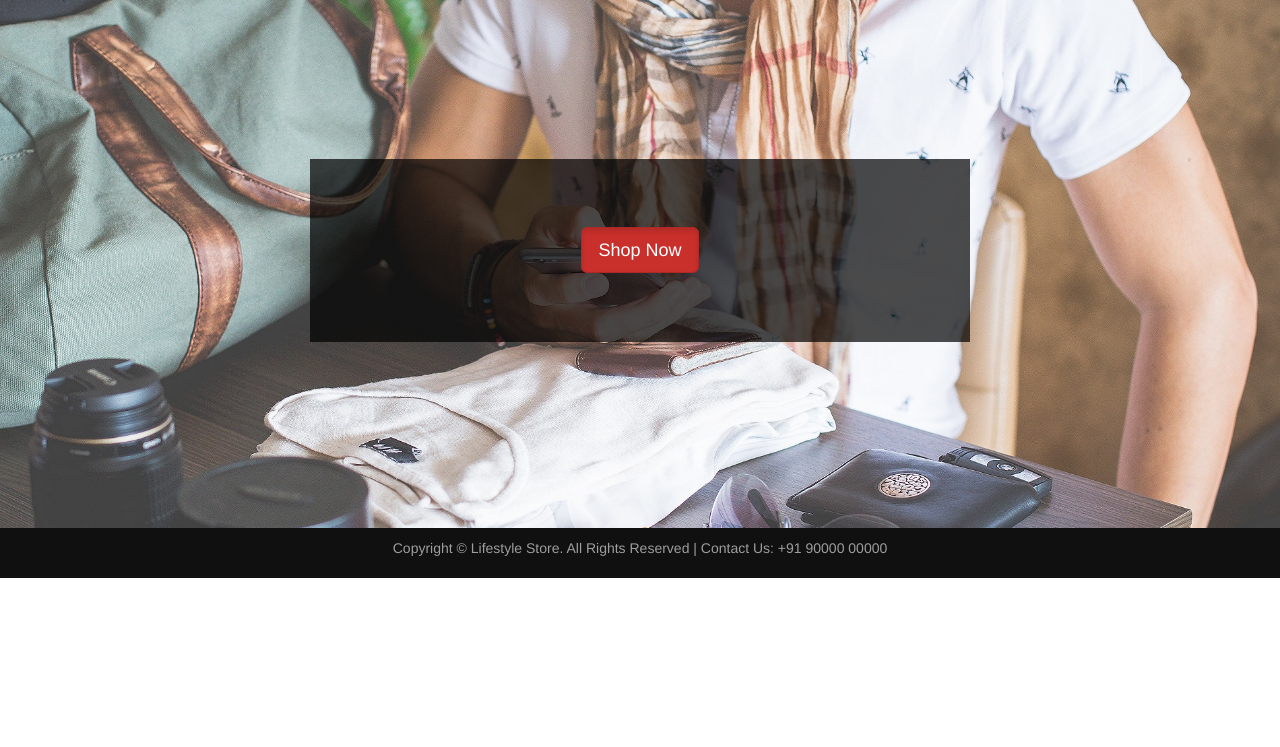
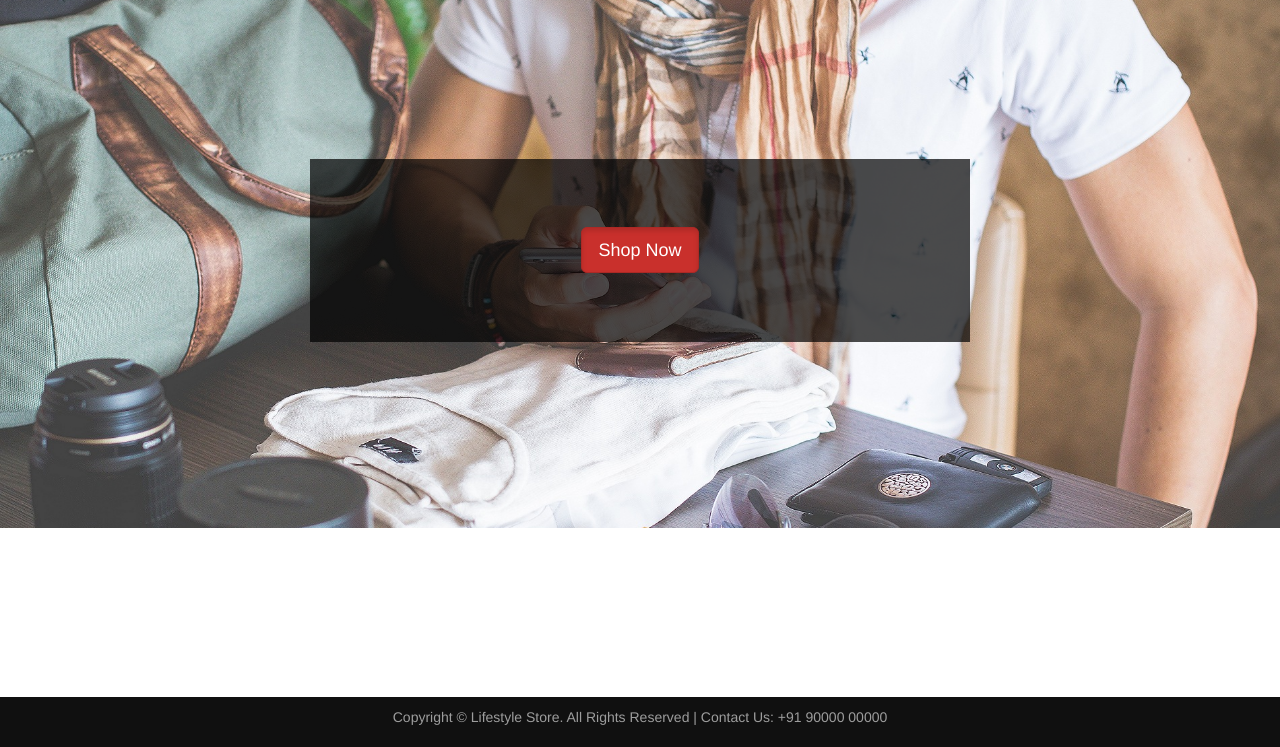
Before and after one commit to imrks/lifestyle.github.io, a plain HTML site: page index.html in a window 1280 px wide. Shown: the part 53-800 px from the top of the page. Drawn offline with nearby package versions, Linux system fonts and the light colour scheme.

Commit message:
footer change

```diff
--- a/index.html
+++ b/index.html
@@ -44,7 +44,7 @@ and open the template in the editor.
                 </center>
             </div>
         </div>
-        <footer>
+        <footer style="position:fixed">
             <div class="container">
                 <center>
                     <p>Copyright © Lifestyle Store. All Rights
```
